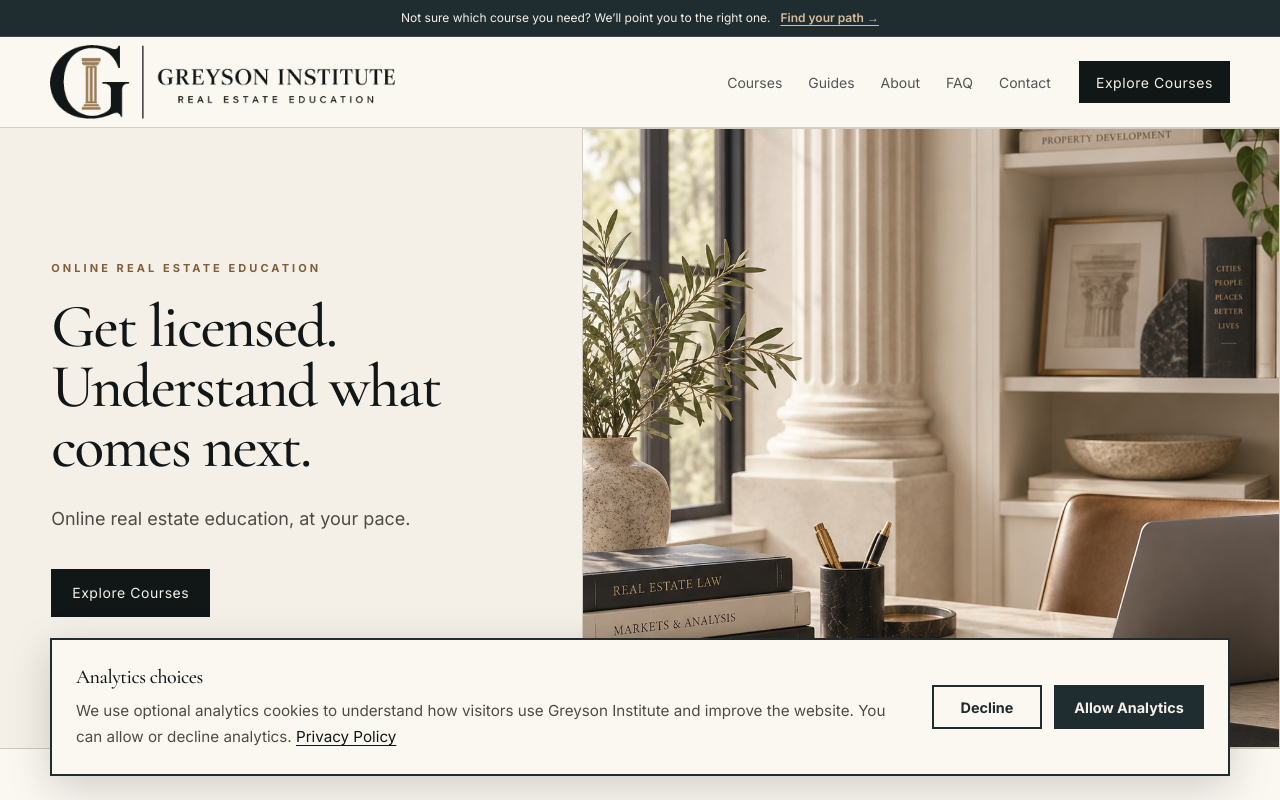
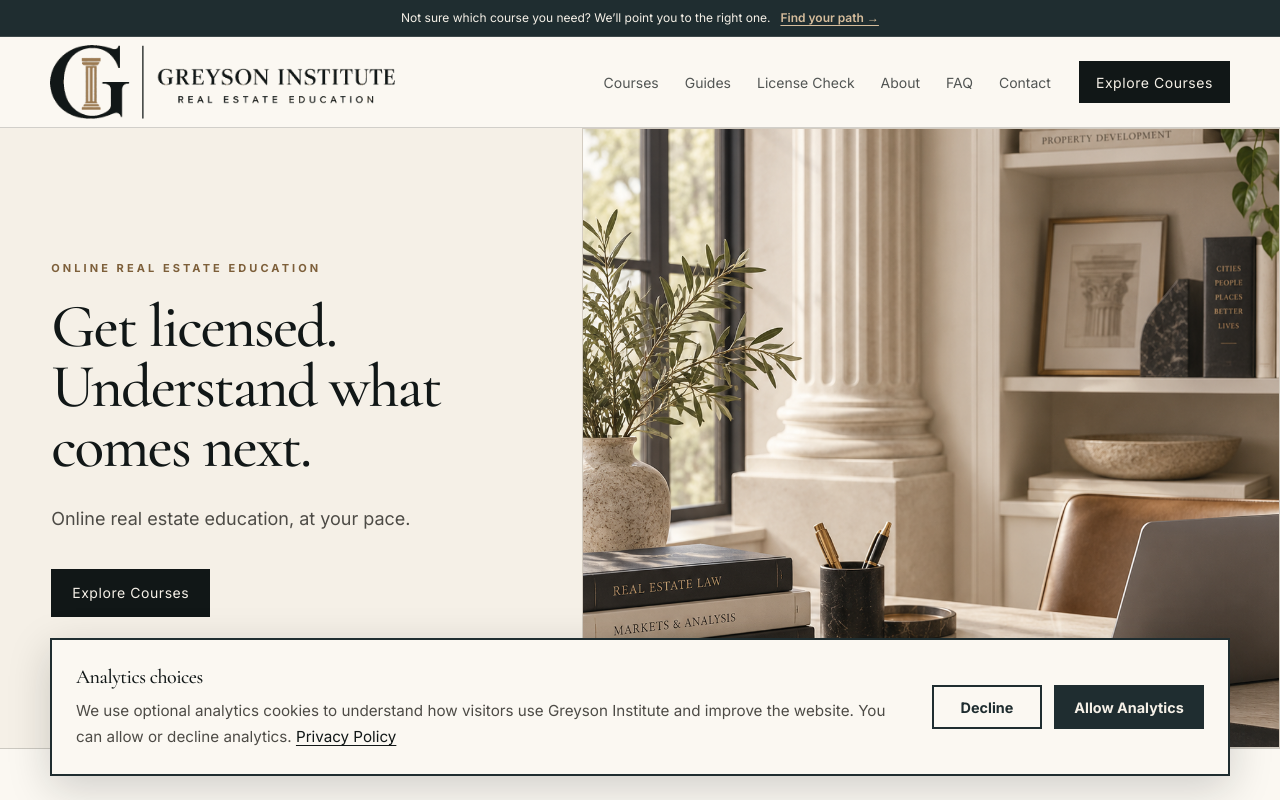
Before and after one commit to BrianLook/Greyson-Institute-Website, a Next.js app: page / in a window 1280 px wide. Shown: the top 800 px of the page. Built offline with nearby package versions, Linux system fonts and the light colour scheme.

Commit message:
Add License Check to site navigation

```diff
--- a/components/SiteHeader.tsx
+++ b/components/SiteHeader.tsx
@@ -176,6 +176,17 @@ export function SiteHeader() {
           </Link>
 
           <Link
+            href="/check-florida-real-estate-license-expiration"
+            aria-current={
+              isCurrentPage("/check-florida-real-estate-license-expiration")
+                ? "page"
+                : undefined
+            }
+          >
+            License Check
+          </Link>
+
+          <Link
             href="/about"
             aria-current={isCurrentPage("/about") ? "page" : undefined}
           >
@@ -247,6 +258,18 @@ export function SiteHeader() {
             </Link>
 
             <Link
+              href="/check-florida-real-estate-license-expiration"
+              aria-current={
+                isCurrentPage("/check-florida-real-estate-license-expiration")
+                  ? "page"
+                  : undefined
+              }
+              onClick={handleNavClick}
+            >
+              License Check
+            </Link>
+
+            <Link
               href="/about"
               aria-current={isCurrentPage("/about") ? "page" : undefined}
               onClick={handleNavClick}
```
